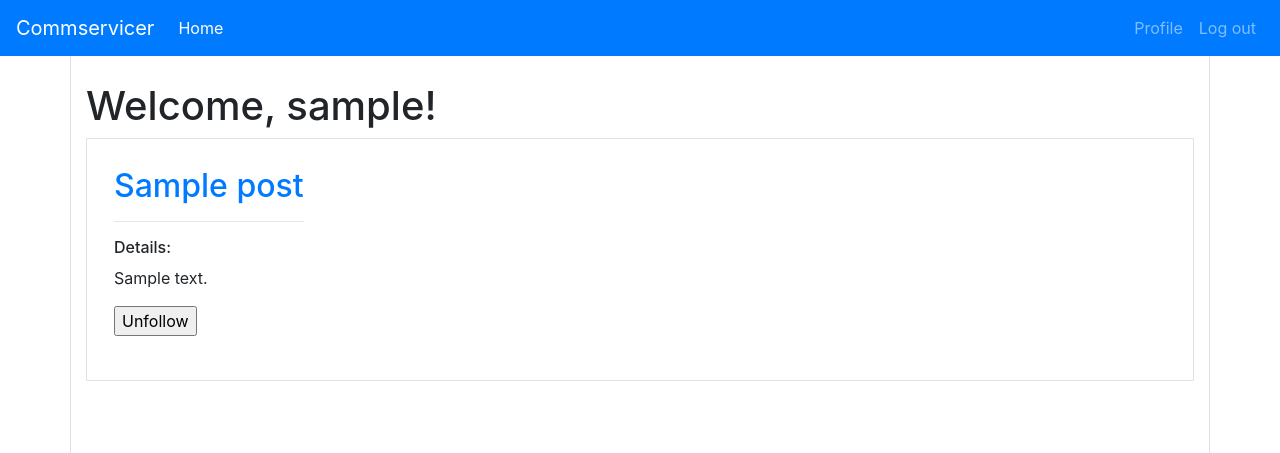
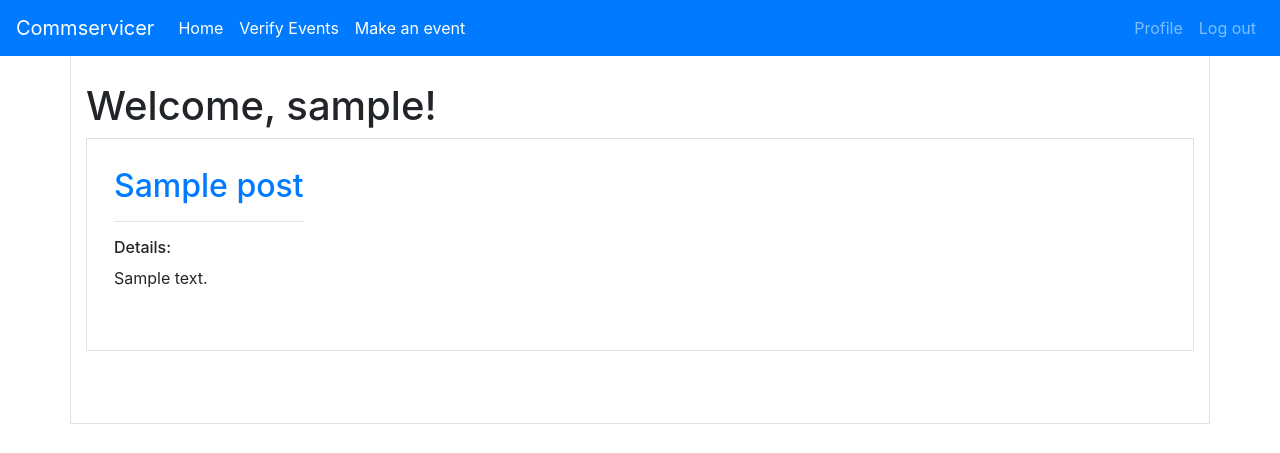
Before and after one commit to rioadinugraha/FlaskTestingWeb, a Flask app: page / in a window 1280 px wide. Shown: the top 453 px of the page. Run offline with Flask 2, Linux system fonts and the light colour scheme; a user stored in the database is signed in; tables that the repository leaves empty hold one stand-in row (values such as "Sample post"); some libraries are stand-ins or nearby versions.

Commit message:
admin verify

```diff
--- a/app/routes.py
+++ b/app/routes.py
@@ -37,20 +37,11 @@ def before_request():
 @app.route('/index')
 @login_required
 def index():
-    posts = [
-        {
-            'author': {'username': 'John'},
-            'body': 'Beautiful day in Portland!'
-        },
-        {
-            'author': {'username': 'Susan'},
-            'body': 'The Avengers movie was so cool!'
-        }
-    ]
     posts = Post.query.filter_by(verified=True).order_by(Post.timestamp.desc()).all()
-    posts = Post.query.order_by(Post.timestamp.desc()).all() #change this to only query for verified ones only
+    # posts = Post.query.order_by(Post.timestamp.desc()).all() #change this to only query for verified ones only
     form = EmptyForm()
-    return render_template('index.html',title='Home Page',posts=posts, user = current_user,form = form)
+    verify = False
+    return render_template('index.html',title='Home Page',posts=posts, user = current_user,form = form,verify = verify)
 
 
 @app.route('/login', methods = ['GET','POST'])
@@ -104,7 +95,7 @@ def user(username):
 
 @app.route('/make_event',methods=['GET','POST'])
 @login_required
-def make_post():
+def make_event():
     form = PostForm()
     if form.validate_on_submit():
         post = Post(title=form.title.data, body = form.details.data,
@@ -116,11 +107,13 @@ def make_post():
         return redirect(url_for('index'))
     return render_template('make_event.html',user=user, form=form)
 
-@app.route('/find_events')
+@app.route('/verify_events')
 @login_required
-def explore():
-    posts = Post.query.order_by(Post.timestamp.desc()).all()
-    return render_template('index.html', title='Explore', posts=posts)
+def verify_events():
+    posts = Post.query.order_by(Post.timestamp.desc()).filter_by(verified = False).all()
+    form = EmptyForm()
+    verify = True
+    return render_template('index.html',title='Home Page',posts=posts, user = current_user,form = form,verify = verify)
 
 
 @app.route('/event/<id>')
@@ -176,3 +169,24 @@ def leave(id):
         return redirect(url_for('event_details',id=id))
     else:
         return redirect(url_for(index))
+
+@app.route('/verify/<id>',methods=['Post'])
+@login_required
+def verify(id):
+    post = Post.query.filter_by(id=id).first_or_404()
+    form = EmptyForm()
+    if form.validate_on_submit():
+        post = Post.query.filter_by(id = id).first()
+        if post is None:
+            flash("event {} does not exist".format(id))
+            return redirect(url_for('index'))
+
+        if post.verified is True:
+            flash('event already verified')
+            return redirect(url_for('event_details',id=id))
+        post.verified = True
+        db.session.commit()
+        flash('event is verified!!')
+        return redirect(url_for('event_details',id=id))
+    else:
+        return redirect(url_for(index))
--- a/app/templates/_post.html
+++ b/app/templates/_post.html
@@ -9,18 +9,20 @@
                 <hr>
                 <h6>Details:</h6>
                 <p>{{ post.body }}<p>
+            {% if user.user_level >2 %}
                 {% if not post.has_joined(user)%}
                     <form action="{{ url_for('join', id =post.id) }}" method="post">
                         {{ form.hidden_tag() }}
                         {{ form.submit(value='join') }}
 
                     </form>
-                {% else %}
+                {% else%}
                     <form action="{{ url_for('leave', id=post.id) }}" method="post">
                         {{ form.hidden_tag() }}
                         {{ form.submit(value='Unfollow') }}
                     </form>
                 {% endif %}
+            {% endif %}
             </td>
         </tr>
     </table>
--- a/app/templates/base.html
+++ b/app/templates/base.html
@@ -37,6 +37,15 @@
                 <li class="nav-item active">
                     <a class="nav-link" href="{{ url_for('index') }}">Home</a>
                 </li>
+                {% if current_user.user_level < 3 %}
+                <li class="nav-item active">
+                    <a class="nav-link" href="{{ url_for('verify_events') }}">Verify Events</a>
+                </li>
+                    {%  endif %}
+                <li class="nav-item active">
+                    <a class="nav-link" href="{{ url_for('make_event') }}">Make an event</a>
+                </li>
+
             </ul>
             <ul class="navbar-nav ml-auto">
                 <li class="nav-item">
@@ -59,6 +68,7 @@
     </ul>
     {% endif %}
     {% endwith %}
+
     {% block content %}
     {% endblock content %}
     <script src="https://ajax.googleapis.com/ajax/libs/jquery/3.4.1/jquery.min.js"></script>
```
Also changed, not shown: app/templates/event_details.html (+12 -2 lines), app.db, app/templates/find_events.html (renamed from app/templates/Find_events.html).
